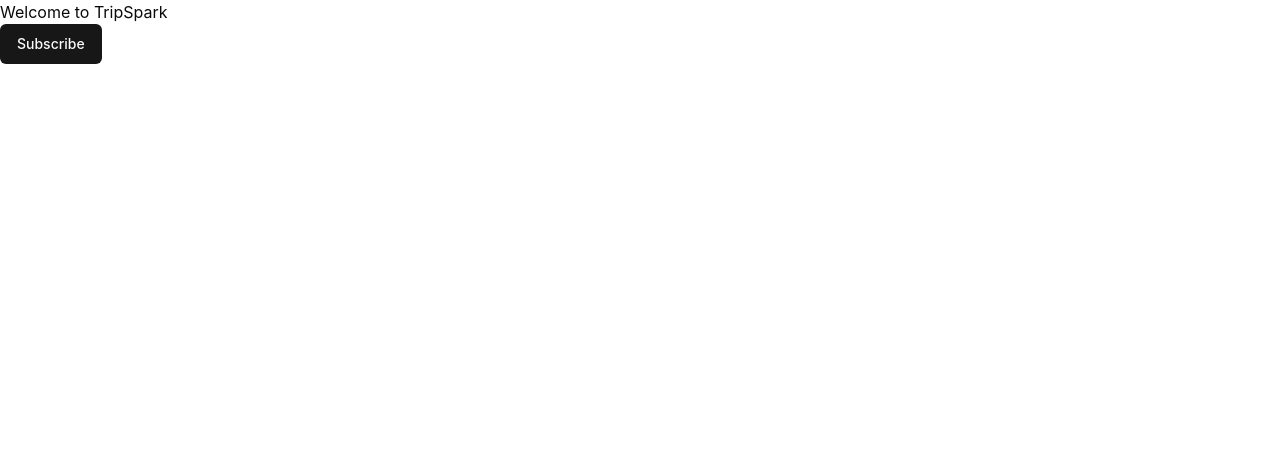
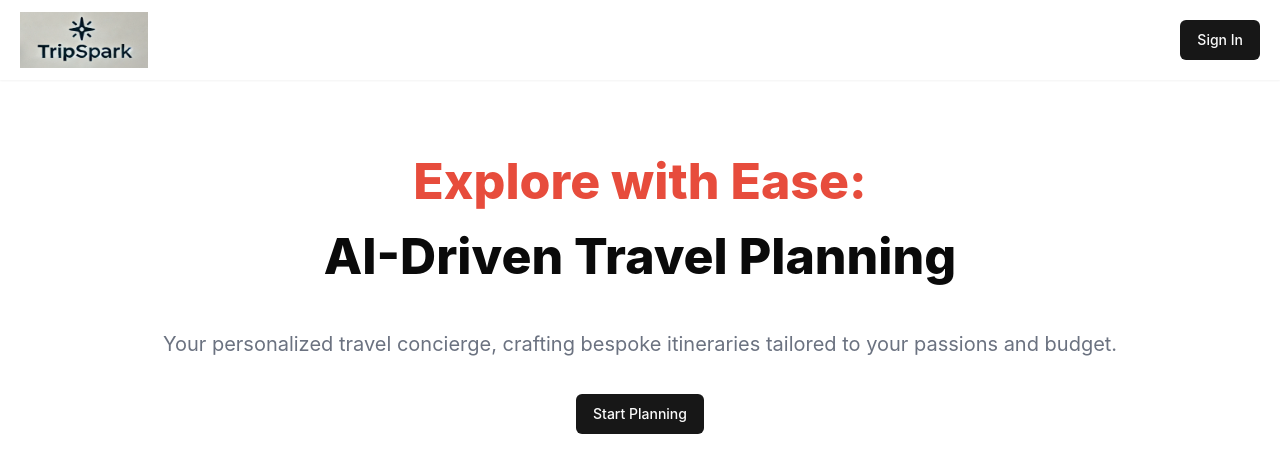
Before and after one commit to Hammad-Alam/Trip-Spark, a React (Vite) app: page / in a window 1280 px wide. Shown: the top 472 px of the page. Built offline with nearby package versions, Linux system fonts and the light colour scheme.

Commit message:
Hero Done and Create trip in progress

```diff
--- a/package.json
+++ b/package.json
@@ -16,6 +16,7 @@
     "lucide-react": "^0.454.0",
     "react": "^18.3.1",
     "react-dom": "^18.3.1",
+    "react-google-places-autocomplete": "^4.1.0",
     "react-router-dom": "^6.27.0",
     "tailwind-merge": "^2.5.4",
     "tailwindcss-animate": "^1.0.7"
--- a/src/App.css
+++ b/src/App.css
@@ -1,5 +1,5 @@
 #root {
-  max-width: 1280px;
+  max-width: 1600px;
 }
 
 .logo {
--- a/src/App.jsx
+++ b/src/App.jsx
@@ -1,11 +1,11 @@
 import './App.css'
-import { Button } from './components/ui/button'
+import Hero from './components/ui/custom/Hero'
 
 function App() {
   return (
     <>
-    <h2>Welcome to TripSpark</h2>
-    <Button>Subscribe</Button>
+    {/* Hero Section */}
+    <Hero/>
     </>
   )
 }
--- /dev/null
+++ b/src/components/ui/custom/Header.jsx
@@ -0,0 +1,15 @@
+import Logo from "../../../assets/logo.PNG";
+import { Button } from "../button";
+
+function Header() {
+  return (
+    <div className="p-3 shadow-sm flex justify-between items-center px-5">
+      <img src={Logo} alt="Company Logo" className="w-32 h-14"/>
+      <div>
+        <Button>Sign In</Button>
+      </div>
+    </div>
+  )
+}
+
+export default Header;
--- /dev/null
+++ b/src/components/ui/custom/Hero.jsx
@@ -0,0 +1,24 @@
+import { Button } from "../button";
+import { Link } from "react-router-dom";
+
+function Hero() {
+  return (
+    <div className="flex flex-col items-center mx-auto justify-center gap-9">
+      <p className="font-extrabold text-[50px] text-center mt-16">
+        <span className="text-[#e74c3c]">Explore with Ease:</span>
+        <br />
+        AI-Driven Travel Planning
+      </p>
+      <p className="text-xl text-gray-500 text-center">
+        Your personalized travel concierge, crafting bespoke itineraries
+        tailored to your passions and budget.
+      </p>
+
+      <Link to={"/create-trip"}>
+        <Button>Start Planning</Button>
+      </Link>
+    </div>
+  );
+}
+
+export default Hero;
--- a/src/create-trip/index.jsx
+++ b/src/create-trip/index.jsx
@@ -1,7 +1,26 @@
+import GooglePlacesAutocomplete from "react-google-places-autocomplete";
+
 function CreateTrip() {
   return (
-    <div>CreateTrip</div>
-  )
+    <div className="sm:px-10 md:px-32 lg:px-56 xl:px-10 px-5 mt-10">
+      <h2 className="font-bold text-3xl">Tell us your travel preferences</h2>
+      <p className="mt-3 text-gray-500 text-xl">
+        Plan your perfect getaway! Please provide your travel preferences, and
+        our AI will curate a personalized itinerary to match your style.
+      </p>
+
+      <div className="mt-20">
+        <div>
+          <h2 className="text-xl my-3 font-medium">
+            Where are you traveling to?
+          </h2>
+          <GooglePlacesAutocomplete
+            apiKey={import.meta.env.VITE_GLOBAL_PLACE_API_KEY}
+          />
+        </div>
+      </div>
+    </div>
+  );
 }
 
-export default CreateTrip
+export default CreateTrip;
--- a/src/main.jsx
+++ b/src/main.jsx
@@ -4,6 +4,7 @@ import './index.css';
 import App from './App.jsx';
 import { createBrowserRouter, RouterProvider } from 'react-router-dom';
 import CreateTrip from './create-trip/index.jsx';
+import Header from './components/ui/custom/Header';
 
 const router = createBrowserRouter([
   {
@@ -18,6 +19,7 @@ const router = createBrowserRouter([
 
 createRoot(document.getElementById('root')).render(
   <StrictMode>
+    <Header/>
     <RouterProvider router={router} />
   </StrictMode>,
 );
--- a/vite.config.js
+++ b/vite.config.js
@@ -4,6 +4,7 @@ import { defineConfig } from "vite";
 
 export default defineConfig({
   plugins: [react()],
+  assetsInclude: ["**/*.PNG"],
   resolve: {
     alias: {
       "@": path.resolve(__dirname, "./src"),
```
Also changed, not shown: Important Points.txt (added), src/assets/logo.PNG (added), 1 other file (tests, documents, lock files or other folders).
